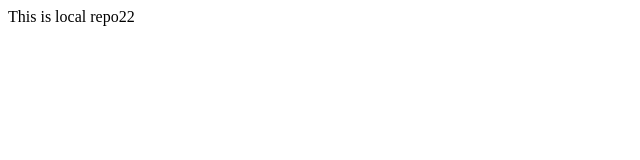
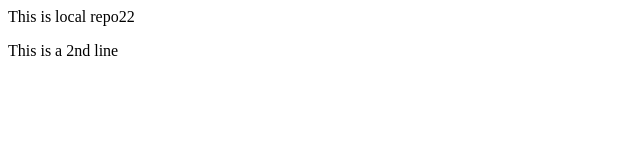
Before and after one commit to Lucius-19/localrepo22, a plain HTML site: page index.html in a window 1280 px wide. Shown: the whole page, without its empty margins (0-640 px from the left). Drawn offline with Linux system fonts and the light colour scheme.

Commit message:
add new branch

```diff
--- a/index.html
+++ b/index.html
@@ -1 +1,2 @@
 <p>This is local repo22</p>
+<p>This is a 2nd line</p>
```
